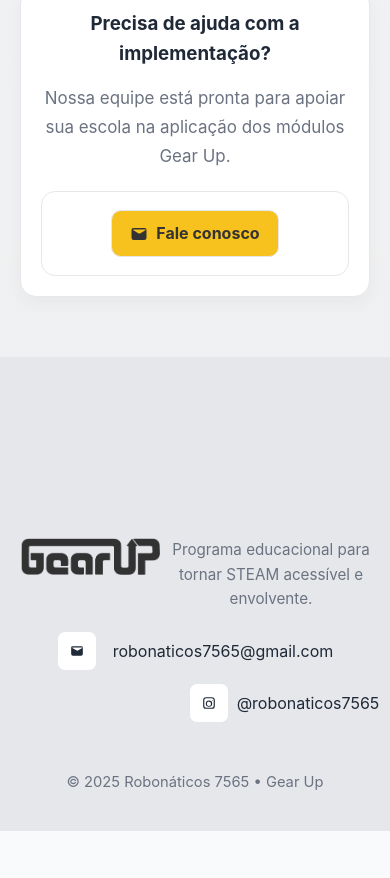
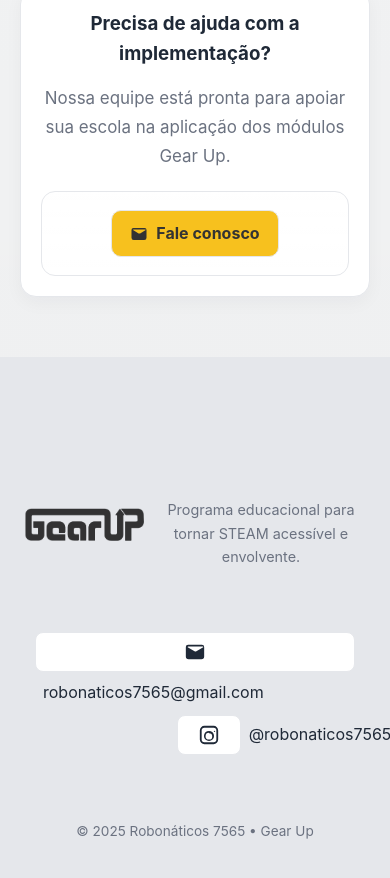
Before and after one commit to robonaticos-7565/gearlab, a plain HTML site: page modulos.html in a window 390 px wide. Shown: the part 3500-4378 px from the top of the page. Before the commit the page ends 4331 px from the top, so only its background shows below. Drawn offline with Linux system fonts and the light colour scheme.

Commit message:
novamente footer

```diff
--- a/modulos.css
+++ b/modulos.css
@@ -28,7 +28,7 @@ body {
 .hero-section {
     position: relative;
     width: 100%;
-    min-height: 100vh; /* Garante tela cheia em desktop */
+    min-height: 100vh;
     height: 600px;
     display: flex;
     align-items: center;
@@ -41,7 +41,7 @@ body {
 .hero-section img {
     width: 100%;
     height: 100%;
-    object-fit: cover; /* Cover funciona melhor em responsivo */
+    object-fit: cover;
     object-position: center;
     display: block;
 }
@@ -224,7 +224,7 @@ body {
 .icon { width: 20px; height: 20px; display: inline-block; }
 .icon svg { width: 100%; height: 100%; fill: currentColor; }
 
-/* Footer */
+/* ============ FOOTER ============ */
 .site-footer {
     background: #E5E7EB;
     border-top: 90px solid var(--divider);
@@ -313,6 +313,7 @@ body {
     border-top: 2px solid var(--divider);
     font-size: .92rem;
     margin-left: -370px;
+    text-align: center;
 }
 
 /* ============ RESPONSIVIDADE - TABLETS ============ */
@@ -484,35 +485,60 @@ body {
         gap: 10px;
     }
 
-    /* Footer mobile */
+    /* ============ FOOTER MOBILE OTIMIZADO ============ */
+    .site-footer {
+        border-top: 40px solid var(--divider);
+    }
+
     .foot-grid {
         grid-template-columns: 1fr;
         text-align: center;
-        gap: 20px;
-        padding: 30px 20px !important;
+        gap: 24px;
+        padding: 40px 24px 20px !important;
     }
 
     .foot-brand .foot-logo {
         position: static;
-        margin: 0 auto 12px;
+        margin: 0 auto 16px;
         display: block;
+        width: 120px;
     }
 
     .foot-copy {
         position: static;
-        margin: 0;
+        margin: 0 auto 24px;
         text-align: center;
+        font-size: 0.9rem;
+        line-height: 1.6;
+        max-width: 300px;
     }
 
     .foot-links {
         justify-content: center;
-        flex-wrap: wrap;
+        flex-direction: column;
+        gap: 10px;
+        margin-top: 8px;
+        width: 100%;
+        max-width: 320px;
+        margin-left: auto;
+        margin-right: auto;
+    }
+
+    .foot-links a {
+        width: 100%;
+        justify-content: center;
+        padding: 14px 20px;
+        font-size: 0.95rem;
+        font-weight: 500;
     }
 
     .foot-base {
         margin-left: 0;
+        margin-top: 24px;
         text-align: center;
-        padding: 16px 20px;
+        padding: 20px 24px;
+        font-size: 0.85rem;
+        line-height: 1.5;
     }
 }
 
```
